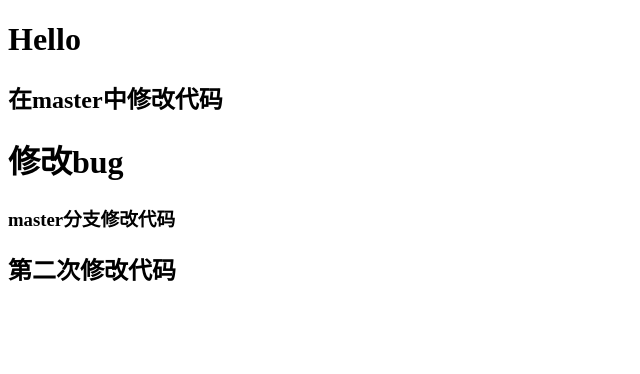
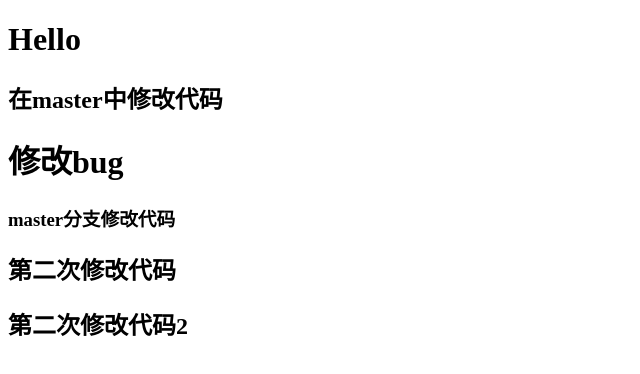
Before and after one commit to wdldong/git-demo, a plain HTML site: page index.html in a window 1280 px wide. Shown: the whole page, without its empty margins (0-640 px from the left). Drawn offline with Linux system fonts and the light colour scheme.

Commit message:
第二次修改2

```diff
--- a/index.html
+++ b/index.html
@@ -12,5 +12,6 @@
   <h1>修改bug</h1>
   <h3>master分支修改代码</h3>
   <h2>第二次修改代码</h2>
+  <h2>第二次修改代码2</h2>
 </body>
 </html>
```
